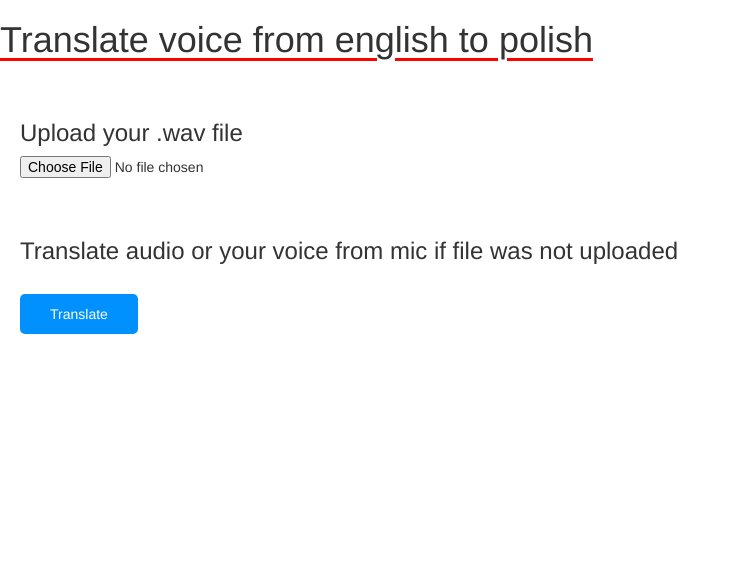
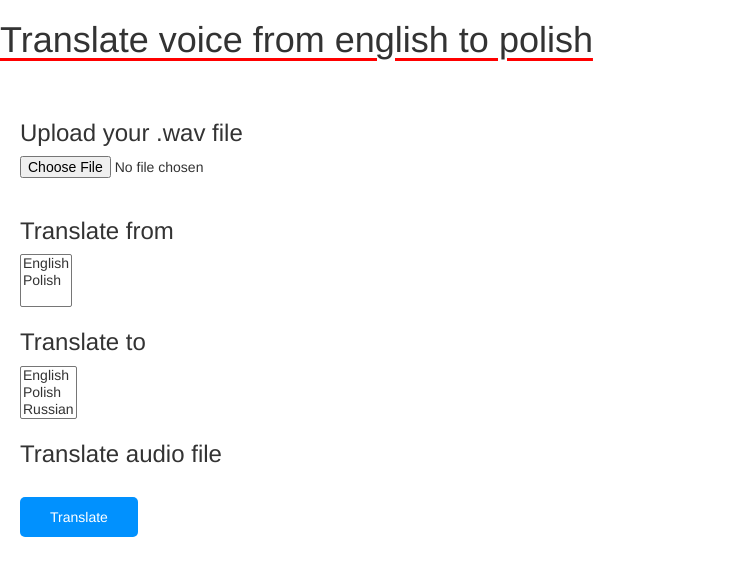
Before and after one commit to u-hubar/Azure-Audio-Translator, a Flask app: page / in a window 1280 px wide. Shown: the top 576 px of the page, without its empty margins (0-740 px from the left). Run offline with Flask 2, Linux system fonts and the light colour scheme; some libraries are stand-ins or nearby versions.

Commit message:
Added audio and target languages choice

```diff
--- a/app.py
+++ b/app.py
@@ -10,7 +10,7 @@ from utils.config import (
 
 
 speech_translator = SpeechTranslator(
-    subscription_key=CS_SUBSCRIPTION_KEY, region=CS_REGION, audio_lang="en-US", target_lang="pl"
+    subscription_key=CS_SUBSCRIPTION_KEY, region=CS_REGION
 )
 blob_service_client = BlobServiceClient.from_connection_string(STORAGE_CONNECTION_STRING)
 container_client = blob_service_client.get_container_client(STORAGE_CONTAINER)
@@ -22,6 +22,8 @@ def index():
     transcript = ""
 
     if request.method == "POST":
+        audio_lang, target_lang = request.form.get('language_from'), request.form.get('language_to')
+
         file = request.files.get("file", None)
 
         if file is None:
@@ -39,7 +41,7 @@ def index():
             data = blob_client.download_blob()
             data.readinto(f)
 
-        transcript = speech_translator.translate_audio(file.filename)
+        transcript = speech_translator.translate_audio(file.filename, audio_lang, target_lang)
 
     return render_template("index.html", transcript=transcript)
 
--- a/templates/index.html
+++ b/templates/index.html
@@ -6,8 +6,8 @@
     <link href="https://fonts.googleapis.com/css2?family=Lato:wght@400;700&display=swap" rel="stylesheet">
     <link rel="stylesheet" href="{{ url_for('static', filename='styles/index.css') }}" />
 
-	<!-- Latest compiled and minified Bootstrap CSS -->
-	<link rel="stylesheet" href="https://maxcdn.bootstrapcdn.com/bootstrap/3.3.7/css/bootstrap.min.css" integrity="sha384-BVYiiSIFeK1dGmJRAkycuHAHRg32OmUcww7on3RYdg4Va+PmSTsz/K68vbdEjh4u" crossorigin="anonymous">
+ <!-- Latest compiled and minified Bootstrap CSS -->
+ <link rel="stylesheet" href="https://maxcdn.bootstrapcdn.com/bootstrap/3.3.7/css/bootstrap.min.css" integrity="sha384-BVYiiSIFeK1dGmJRAkycuHAHRg32OmUcww7on3RYdg4Va+PmSTsz/K68vbdEjh4u" crossorigin="anonymous">
 
 </head>
 <body>
@@ -16,13 +16,23 @@
     <div id="speechContainer">
         <br>
         <h3>Upload your .wav file</h3>
-
         <form method="post" enctype="multipart/form-data">
             <input type="file" name="file"/>
             <br>
+            <h3> Translate from </h3>
+            <select id="language_from" name="language_from" size="3">
+                <option value="en-US">English</option>
+                <option value="pl">Polish</option>
+            </select>
+            <h3> Translate to </h3>
+            <select id="language_to" name="language_to" size="3">
+                <option value="en">English</option>
+                <option value="pl">Polish</option>
+                <option value="ru">Russian</option>
+            </select>
 
             <br>
-            <h3>Translate audio or your voice from mic if file was not uploaded </h3>
+            <h3>Translate audio file </h3>
             <input type="submit" id="submitButton" value="Translate"/>
         </form>
 
```
Also changed, not shown: audio/speech_translator.py (+10 -7 lines).
